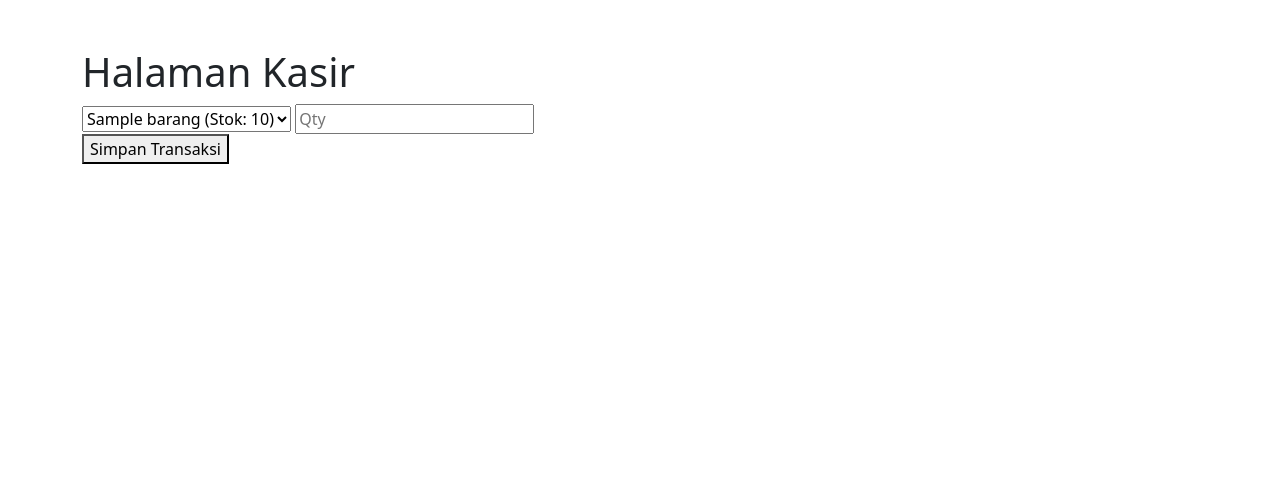
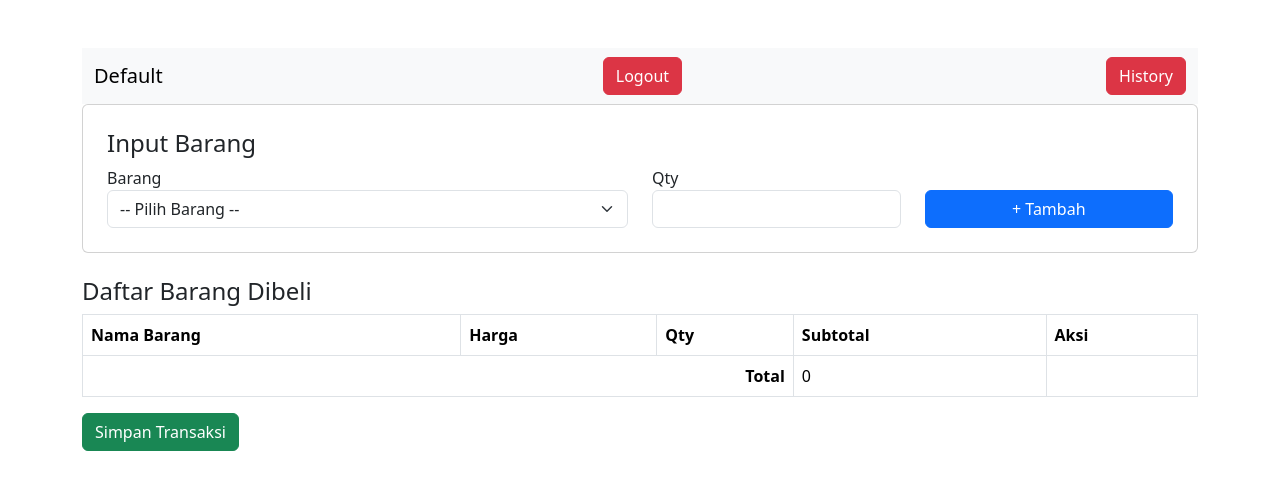
Before and after one commit to bayuhusada/kasir-CI4, a CodeIgniter 4 app: the page made by app/Views/kasir/index.php in a window 1280 px wide. Shown: the top 490 px of the page. Run offline with PHP 8.4 and a stand-in for CodeIgniter, Linux system fonts and the light colour scheme; the template is opened without the code that fills it: most values are stand-ins (such as "Sample title", 1, 10 or a date in 2020); some libraries are stand-ins or nearby versions.

Commit message:
Add transaction history feature with detailed view and flash messages

```diff
--- a/app/Config/Routes.php
+++ b/app/Config/Routes.php
@@ -23,6 +23,8 @@ $routes->group('barang', ['filter' => 'auth:admin'], function($routes) {
     $routes->get('delete/(:num)', 'Barang::delete/$1');
 });
 
+$routes->get('/riwayat', 'RiwayatTransaksi::index', ['filter' => 'auth:admin']);
+
 // Hanya kasir yang bisa akses kasir
 $routes->group('kasir', ['filter' => 'auth:kasir'], function($routes) {
     $routes->get('', 'Kasir::index');
--- a/app/Controllers/Auth.php
+++ b/app/Controllers/Auth.php
@@ -40,13 +40,16 @@ public function doLogin()
 
         // Redirect sesuai role
         if ($user['role'] === 'admin') {
+            session()->setFlashdata('success','login berhasil');
             return redirect()->to('/barang')->with('message', 'Selamat datang, ' . $user['username']);
         } else {
+            session()->setFlashdata('success','login berhasil');
             return redirect()->to('/kasir')->with('message', 'Selamat datang, ' . $user['username']);
         }
     }
 
     // Jika gagal login
+    session()->setFlashdata('error', 'Username atau password salah');
     return redirect()->back()->withInput()->with('error', 'Username atau password salah');
 }
 
--- a/app/Controllers/Barang.php
+++ b/app/Controllers/Barang.php
@@ -42,6 +42,7 @@ class Barang extends BaseController
             'harga' => $this->request->getPost('harga'),
             'stok' => $this->request->getPost('stok'),
         ]);
+        session()->setFlashdata('success', 'Barang berhasil ditambahkan');
         return redirect()->to('/barang')->with('message', 'Barang berhasil ditambahkan');
     }
 
@@ -75,7 +76,7 @@ public function update($id)
         'harga' => $this->request->getPost('harga'),
         'stok' => $this->request->getPost('stok'),
     ]);
-
+    session()->setFlashdata('success', 'Barang berhasil diperbarui');
     return redirect()->to('/barang')->with('message', 'Barang berhasil diperbarui');
 }
 
@@ -83,6 +84,7 @@ public function delete($id)
 {
     // Hapus barang berdasarkan ID
     $this->barangModel->delete($id);
+    session()->setFlashdata('success', 'Barang berhasil dihapus');
     return redirect()->to('/barang')->with('message', 'Barang berhasil dihapus');
 }
 
--- a/app/Views/kasir/index.php
+++ b/app/Views/kasir/index.php
@@ -2,30 +2,155 @@
 
 <?= $this->section('content') ?>
 
-    <h1>Halaman Kasir</h1>
+<nav class="navbar bg-light">
+  <div class="container-fluid">
+    <a class="navbar-brand" href="#">Default</a>
+    <a class="btn btn-md btn-danger" href="/logout">Logout</a>
+    <a class="btn btn-md btn-danger" href="/riwayat">History</a>
+  </div>
+</nav>
 
-    <?php if (session()->getFlashdata('success')): ?>
-        <p style="color:green"><?= session()->getFlashdata('success') ?></p>
-    <?php endif; ?>
-    <?php if (session()->getFlashdata('error')): ?>
-        <p style="color:red"><?= session()->getFlashdata('error') ?></p>
-    <?php endif; ?>
+<div class="card p-4 mb-4">
+    <h4>Input Barang</h4>
+    <div class="row">
+        <div class="col-md-6">
+            <label>Barang</label>
+            <select id="barangSelect" class="form-select">
+                <option value="">-- Pilih Barang --</option>
+                <?php foreach ($barang as $b): ?>
+                    <option
+                        value="<?= $b['id'] ?>"
+                        data-nama="<?= $b['nama_barang'] ?>"
+                        data-harga="<?= $b['harga'] ?>"
+                        data-stok="<?= $b['stok'] ?>">
+                        <?= $b['nama_barang'] ?> (Stok: <?= $b['stok'] ?>)
+                    </option>
+                <?php endforeach ?>
+            </select>
+        </div>
+        <div class="col-md-3">
+            <label>Qty</label>
+            <input type="number" id="qtyInput" class="form-control" min="1">
+        </div>
+        <div class="col-md-3 d-flex align-items-end">
+            <button type="button" class="btn btn-primary w-100" id="addBarangBtn">+ Tambah</button>
+        </div>
+    </div>
+</div>
 
-  <form method="post" action="/kasir/simpanTransaksi">
-  <div id="barang-wrapper">
-    <div class="barang-item">
-      <select name="barang_id[]">
-        <?php foreach ($barang as $b) : ?>
-          <option value="<?= $b['id'] ?>"><?= $b['nama_barang'] ?> (Stok: <?= $b['stok'] ?>)</option>
-        <?php endforeach ?>
-      </select>
-      <input type="number" name="qyt[]" placeholder="Qty" required>
-    </div>
-  </div>
+<form method="post" action="/kasir/simpanTransaksi" id="formTransaksi">
+    <h4>Daftar Barang Dibeli</h4>
+    <table class="table table-bordered" id="daftarBarangTable">
+        <thead>
+            <tr>
+                <th>Nama Barang</th>
+                <th>Harga</th>
+                <th>Qty</th>
+                <th>Subtotal</th>
+                <th>Aksi</th>
+            </tr>
+        </thead>
+        <tbody></tbody>
+        <tfoot>
+            <tr>
+                <td colspan="3" class="text-end"><strong>Total</strong></td>
+                <td><span id="totalText">0</span></td>
+                <td></td>
+            </tr>
+        </tfoot>
+    </table>
 
-  <button type="submit">Simpan Transaksi</button>
+    <!-- Input tersembunyi untuk data -->
+    <input type="hidden" name="barang_id_list[]" id="barangIds">
+    <input type="hidden" name="qty_list[]" id="qtys">
+    <input type="hidden" name="total" id="totalHidden">
+
+    <button type="submit" class="btn btn-success">Simpan Transaksi</button>
 </form>
 
 
 
+
+<script>
+const daftarTable = document.querySelector('#daftarBarangTable tbody');
+const totalText = document.getElementById('totalText');
+const barangSelect = document.getElementById('barangSelect');
+const qtyInput = document.getElementById('qtyInput');
+const addBtn = document.getElementById('addBarangBtn');
+
+let barangList = [];
+
+function formatRupiah(angka) {
+  let numberString = angka.toString().replace(/[^,\d]/g, '');
+  let split = numberString.split(',');
+  let sisa = split[0].length % 3;
+  let rupiah = split[0].substr(0, sisa);
+  let ribuan = split[0].substr(sisa).match(/\d{3}/gi);
+
+  if (ribuan) {
+    let separator = sisa ? '.' : '';
+    rupiah += separator + ribuan.join('.');
+  }
+
+  rupiah = split[1] !== undefined ? rupiah + ',' + split[1] : rupiah;
+  return 'Rp' + rupiah;
+}
+
+
+function updateTable() {
+    daftarTable.innerHTML = '';
+    let total = 0;
+
+    barangList.forEach((item, index) => {
+        let subtotal = item.harga * item.qty;
+        total += subtotal;
+
+        daftarTable.innerHTML += `
+            <tr>
+                <td>${item.nama}</td>
+                <td>${formatRupiah(item.harga)}</td>
+                <td>${item.qty}</td>
+                <td>${formatRupiah(subtotal)}</td>
+                <td><button type="button" class="btn btn-danger btn-sm" onclick="hapusBarang(${index})">Hapus</button></td>
+            </tr>
+        `;
+    });
+
+    totalText.innerText = total;
+    document.getElementById('totalHidden').value = total;
+
+    // Simpan ID dan QTY untuk backend
+    document.getElementById('barangIds').value = barangList.map(b => b.id).join(',');
+    document.getElementById('qtys').value = barangList.map(b => b.qty).join(',');
+}
+
+addBtn.addEventListener('click', () => {
+    const selected = barangSelect.options[barangSelect.selectedIndex];
+    const id = barangSelect.value;
+    const nama = selected.getAttribute('data-nama');
+    const harga = parseInt(selected.getAttribute('data-harga'));
+    const stok = parseInt(selected.getAttribute('data-stok'));
+    const qty = parseInt(qtyInput.value);
+
+    if (!id || qty < 1) return alert('Barang dan qty harus diisi.');
+
+    if (qty > stok) {
+        return alert(`Stok barang "${nama}" hanya tersedia ${stok}.`);
+    }
+
+    barangList.push({ id, nama, harga, qty });
+    updateTable();
+
+    barangSelect.value = '';
+    qtyInput.value = '';
+});
+
+
+function hapusBarang(index) {
+    barangList.splice(index, 1);
+    updateTable();
+}
+</script>
+
+
 <?= $this->endSection() ?>
--- a/app/Views/layout/template.php
+++ b/app/Views/layout/template.php
@@ -9,5 +9,28 @@
   <?= $this->renderSection('content') ?>
 
   <script src="https://cdn.jsdelivr.net/npm/bootstrap@5.3.3/dist/js/bootstrap.bundle.min.js"></script>
+  <script src="https://cdn.jsdelivr.net/npm/sweetalert2@11"></script>
+<script>
+    <?php if (session()->getFlashdata('success')): ?>
+        Swal.fire({
+            icon: 'success',
+            title: 'Berhasil',
+            text: '<?= session()->getFlashdata('success') ?>',
+            timer: 2000,
+            showConfirmButton: false
+        });
+    <?php endif; ?>
+
+    <?php if (session()->getFlashdata('error')): ?>
+        Swal.fire({
+            icon: 'error',
+            title: 'Oops...',
+            text: '<?= session()->getFlashdata('error') ?>',
+            timer: 2500,
+            showConfirmButton: false
+        });
+    <?php endif; ?>
+</script>
+
 </body>
 </html>
```
Also changed, not shown: app/Controllers/Kasir.php (+28 -14 lines), app/Controllers/RiwayatTransaksi.php (added, +25 -0 lines), app/Controllers/RiwayatTransaksiController.php (added, +38 -0 lines), app/Models/DetailTransaksiModel.php (added, +11 -0 lines), app/Views/barang/create.php (+27 -1 lines), app/Views/barang/index.php (+21 -2 lines), app/Views/riwayat/index.php (added, +30 -0 lines).
